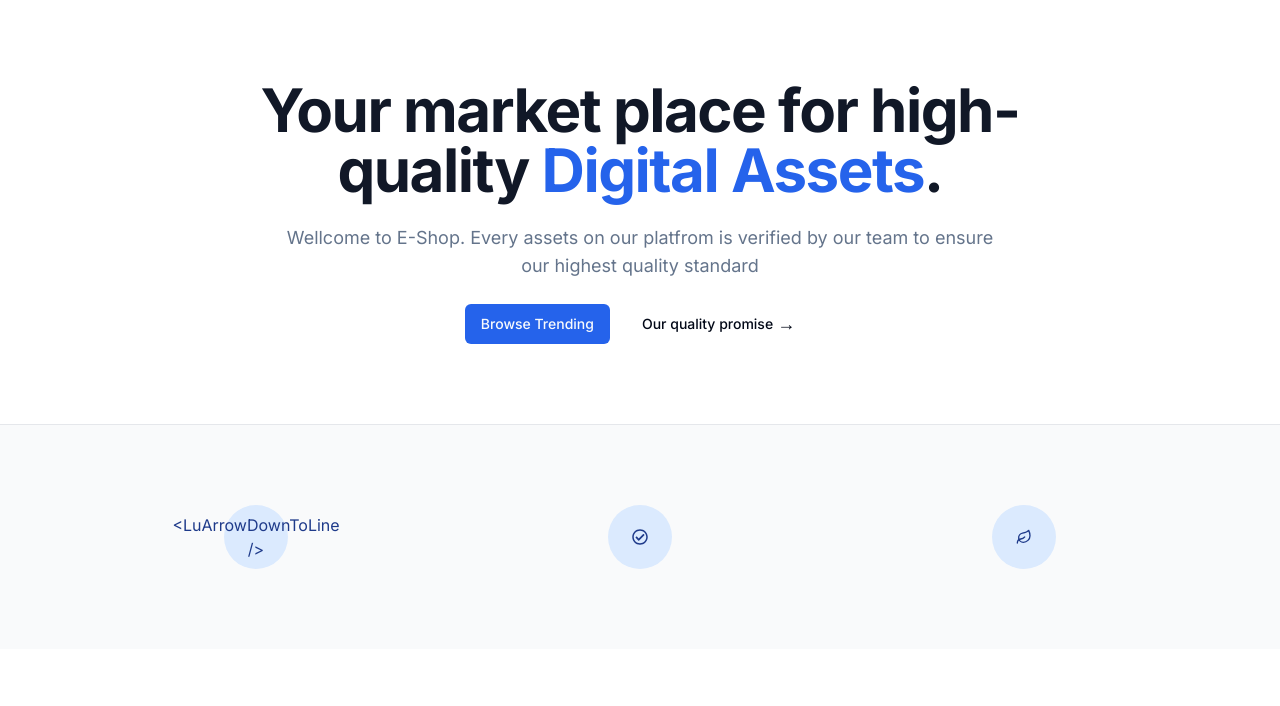
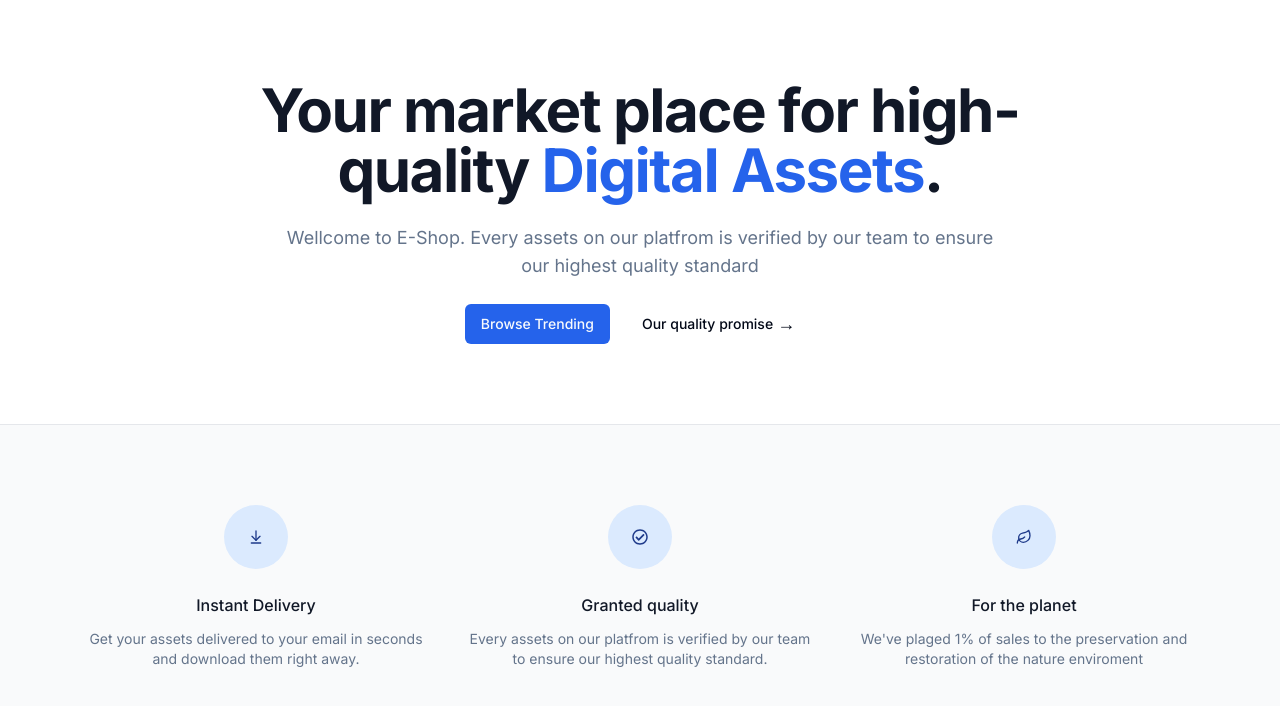
Before and after one commit to Omair-Akbar/e-shop, a Next.js app: page / in a window 1280 px wide. Shown: the top 706 px of the page. Built offline with nearby package versions, Linux system fonts and the light colour scheme.

Commit message:
almost Home page completed

```diff
--- a/package.json
+++ b/package.json
@@ -16,6 +16,7 @@
     "next": "14.2.4",
     "react": "^18",
     "react-dom": "^18",
+    "react-icons": "^5.2.1",
     "tailwind-merge": "^2.3.0",
     "tailwindcss-animate": "^1.0.7"
   },
--- a/src/app/page.tsx
+++ b/src/app/page.tsx
@@ -7,7 +7,7 @@
 const perks = [
   {
     name:"Instant Delivery",
-    icon:"<LuArrowDownToLine />",
+    icon:<LuArrowDownToLine />,
     desc:"Get your assets delivered to your email in seconds and download them right away."
   }, {
     name:"Granted quality",
@@ -46,6 +46,10 @@
                     {perk.icon}
                   </div>
                 </div>
+                <div className="mt-6 md:ml-4 md:mt-0 lg:ml-0 lg:mt-6">
+                  <h3 className="text-base font-medium text-gray-900">{perk.name}</h3>
+                  <p className="mt-3 text-sm text-muted-foreground">{perk.desc}</p>
+                </div>
               </div>
             ))}
           </div>
--- /dev/null
+++ b/src/components/Navbar.tsx
@@ -0,0 +1,21 @@
+import MaxwidthWrapper from "./MaxwidthWrapper"
+
+
+const Navbar = () => {
+  return (
+    <div className="bg-white sticky z-50 top-0 inset-x-0 h-16 ">
+        <header className="relative bg-white">
+            <MaxwidthWrapper>
+                <div className=" border-b border-gray-200">
+                    <div className="flex h-16 items-center">
+{/* MOBILE NAV */}
+                    </div>
+                </div>
+            </MaxwidthWrapper>
+        </header>
+
+    </div>
+  )
+}
+
+export default Navbar
```
Also changed, not shown: 1 other file (tests, documents, lock files or other folders).
